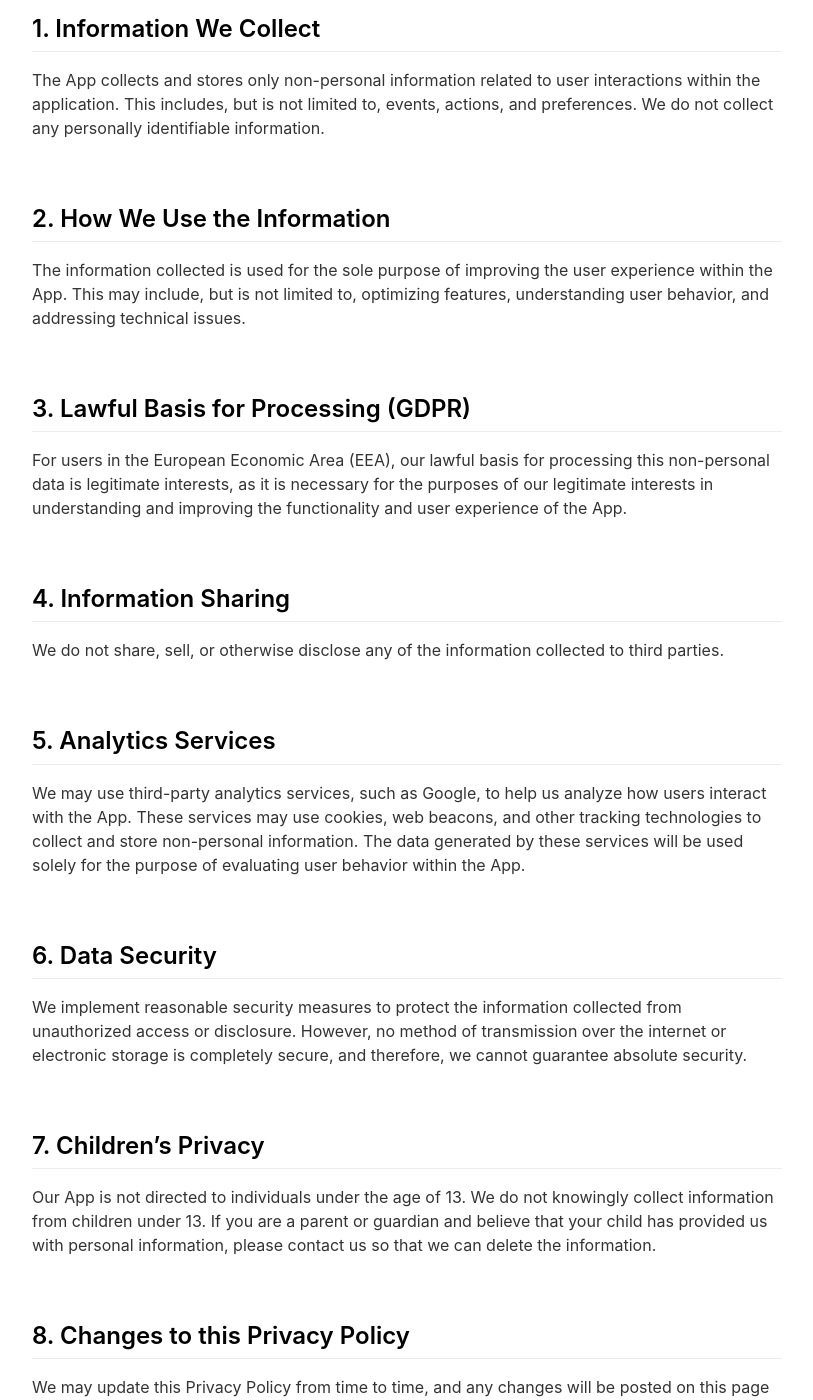
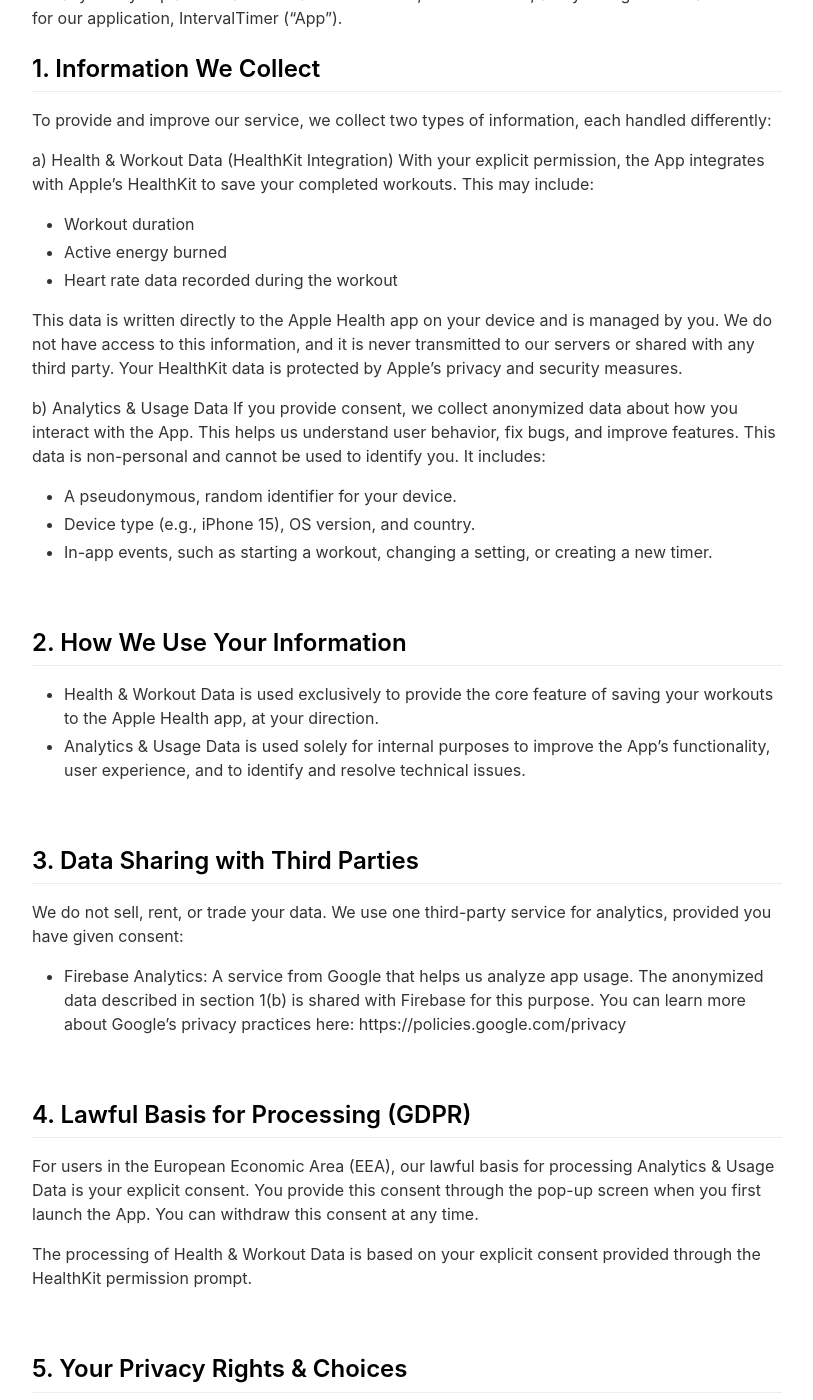
Before and after one commit to sofokli1/getIntervalTimer, a Jekyll site: the page built from _pages/privacypolicy.md, in a window 1280 px wide and 1400 px high, scrolled down 366 px. Shown: the whole window, without its empty margins (233-1046 px from the left). Built offline with Jekyll 4.4.1, drawn with Linux system fonts in a browser that asks for light colours; nearby versions of some CDN libraries; some of the changed text lies outside the part shown.

Commit message:
Update privacypolicy.md

```diff
--- a/_pages/privacypolicy.md
+++ b/_pages/privacypolicy.md
@@ -7,52 +7,99 @@ include_in_header: false
 **Last updated**
 October 10 2023
 
-# Privacy Policy
+# Privacy Policy for IntervalTimer
 
-Juxhin Bakalli Technologies ("we," "our," or "us") is committed to protecting the privacy of its users. This Privacy Policy outlines our practices concerning the information collected from users of our iOS application ("App").
+Effective Date: August 3, 2025
+
+Juxhin Bakalli Technologies (“we,” “our,” or “us”) is committed to protecting your
+privacy. This Privacy Policy explains what information we collect, how we use it, and
+your rights in relation to it for our application, IntervalTimer (“App”).
 
 ## 1. Information We Collect
-The App collects and stores only non-personal information related to user interactions within the application. This includes, but is not limited to, events, actions, and preferences. We do not collect any personally identifiable information.
+To provide and improve our service, we collect two types of information, each handled
+differently:
+
+a) Health & Workout Data (HealthKit Integration)
+With your explicit permission, the App integrates with Apple’s HealthKit to save your
+completed workouts. This may include:
+- Workout duration
+- Active energy burned
+- Heart rate data recorded during the workout
+
+This data is written directly to the Apple Health app on your device and is managed by
+you. We do not have access to this information, and it is never transmitted to our
+servers or shared with any third party. Your HealthKit data is protected by Apple's
+privacy and security measures.
+
+b) Analytics & Usage Data
+If you provide consent, we collect anonymized data about how you interact with the App.
+This helps us understand user behavior, fix bugs, and improve features. This data is
+non-personal and cannot be used to identify you. It includes:
+- A pseudonymous, random identifier for your device.
+- Device type (e.g., iPhone 15), OS version, and country.
+- In-app events, such as starting a workout, changing a setting, or creating a new
+timer.
 
 <br>
 
-## 2. How We Use the Information
-The information collected is used for the sole purpose of improving the user experience within the App. This may include, but is not limited to, optimizing features, understanding user behavior, and addressing technical issues.
+## 2. How We Use Your Information
+- Health & Workout Data is used exclusively to provide the core feature of saving your
+workouts to the Apple Health app, at your direction.
+- Analytics & Usage Data is used solely for internal purposes to improve the App’s
+functionality, user experience, and to identify and resolve technical issues.
 
 <br>
 
-## 3. Lawful Basis for Processing (GDPR)
-For users in the European Economic Area (EEA), our lawful basis for processing this non-personal data is legitimate interests, as it is necessary for the purposes of our legitimate interests in understanding and improving the functionality and user experience of the App.
+## 3. Data Sharing with Third Parties
+We do not sell, rent, or trade your data. We use one third-party service for analytics,
+provided you have given consent:
+
+- Firebase Analytics: A service from Google that helps us analyze app usage. The
+anonymized data described in section 1(b) is shared with Firebase for this purpose. You
+can learn more about Google's privacy practices here:
+https://policies.google.com/privacy
 
 <br>
 
-## 4. Information Sharing
-We do not share, sell, or otherwise disclose any of the information collected to third parties.
+## 4. Lawful Basis for Processing (GDPR)
+For users in the European Economic Area (EEA), our lawful basis for processing Analytics
+& Usage Data is your explicit consent. You provide this consent through the pop-up
+screen when you first launch the App. You can withdraw this consent at any time.
+
+The processing of Health & Workout Data is based on your explicit consent provided
+through the HealthKit permission prompt.
 
 <br>
 
-## 5. Analytics Services
-We may use third-party analytics services, such as Google, to help us analyze how users interact with the App. These services may use cookies, web beacons, and other tracking technologies to collect and store non-personal information. The data generated by these services will be used solely for the purpose of evaluating user behavior within the App.
+## 5. Your Privacy Rights & Choices
+You have control over your data.
+- Analytics Consent: You can grant or withdraw your consent for analytics collection at
+any time in the App’s Settings screen.
+- HealthKit Access: You can manage the App’s permission to read and write HealthKit data
+at any time in the Apple Health app (Health > Sharing > Apps > IntervalTimer).
+- GDPR Rights: If you are an EEA resident, you have the right to access, rectify, or
+erase your data, and to object to or restrict its processing. As we do not store
+personal data on our servers, these rights primarily apply to the data managed by you
+within the App and HealthKit. For any inquiries, please contact us.
 
 <br>
 
 ## 6. Data Security
-We implement reasonable security measures to protect the information collected from unauthorized access or disclosure. However, no method of transmission over the internet or electronic storage is completely secure, and therefore, we cannot guarantee absolute security.
+We implement reasonable technical and organizational measures to protect the information
+we collect. However, no method of electronic storage or transmission is 100% secure.
 
 <br>
 
-## 7. Children's Privacy
-Our App is not directed to individuals under the age of 13. We do not knowingly collect information from children under 13. If you are a parent or guardian and believe that your child has provided us with personal information, please contact us so that we can delete the information.
+## 7. Children’s Privacy
+The App is not intended for children under the age of 13, and we do not knowingly
+collect data from them. If you believe your child has provided us with information,
+please contact us so we can address the situation.
 
 <br>
 
-## 8. Changes to this Privacy Policy
-We may update this Privacy Policy from time to time, and any changes will be posted on this page with an updated effective date. Your continued use of the App after any such changes constitutes acceptance of the updated Privacy Policy.
-
-<br>
-
-## 9. Your GDPR Rights
-If you are a resident of the EEA, you have the right to access, correct, or delete your personal data. You also have the right to object to or restrict the processing of your personal data. To exercise any of these rights, please contact us at contact@getintervaltimer.com
+## 8. Changes to This Privacy Policy
+We may update this policy from time to time. Any changes will be posted on this page
+with an updated effective date.
 
 <br>
 
@@ -61,4 +108,4 @@ If you have any questions or concerns about this Privacy Policy, please contact
 
 <br>
 
-By using the App, you consent to the practices described in this Privacy Policy.
+By using the App, you acknowledge that you have read and understood this Privacy Policy.
```
